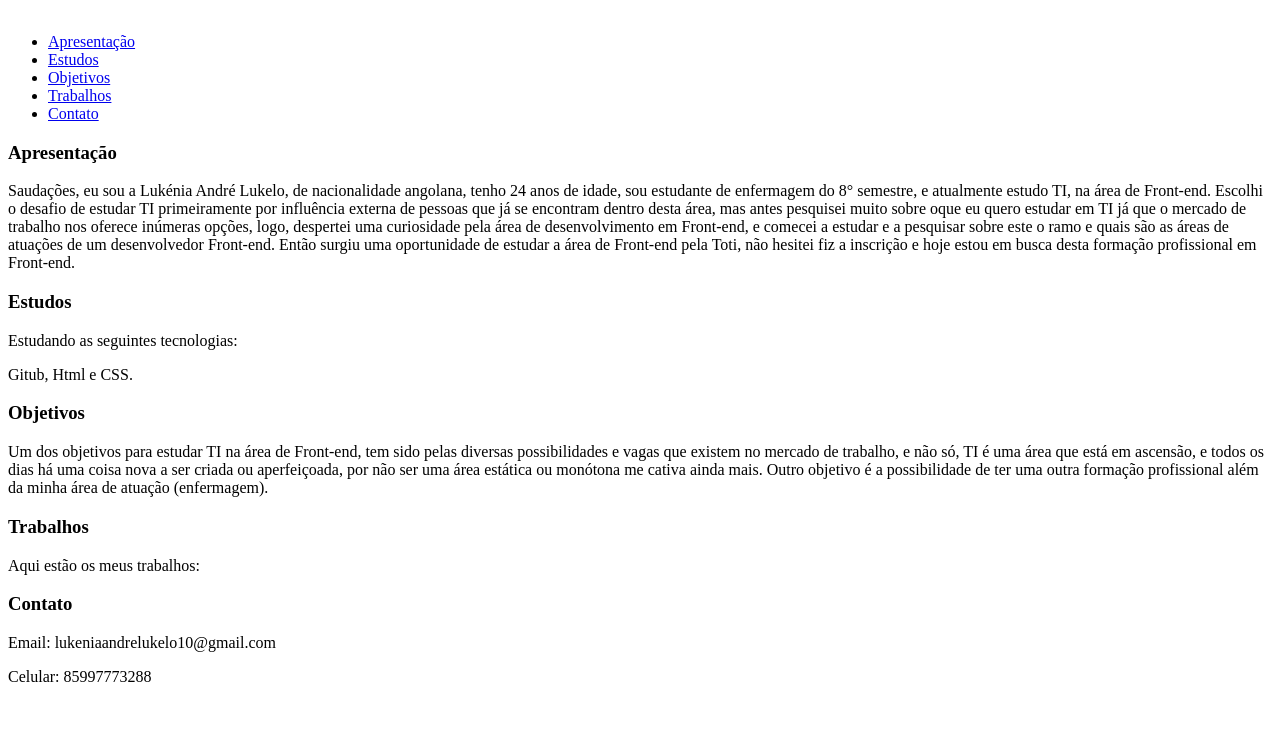
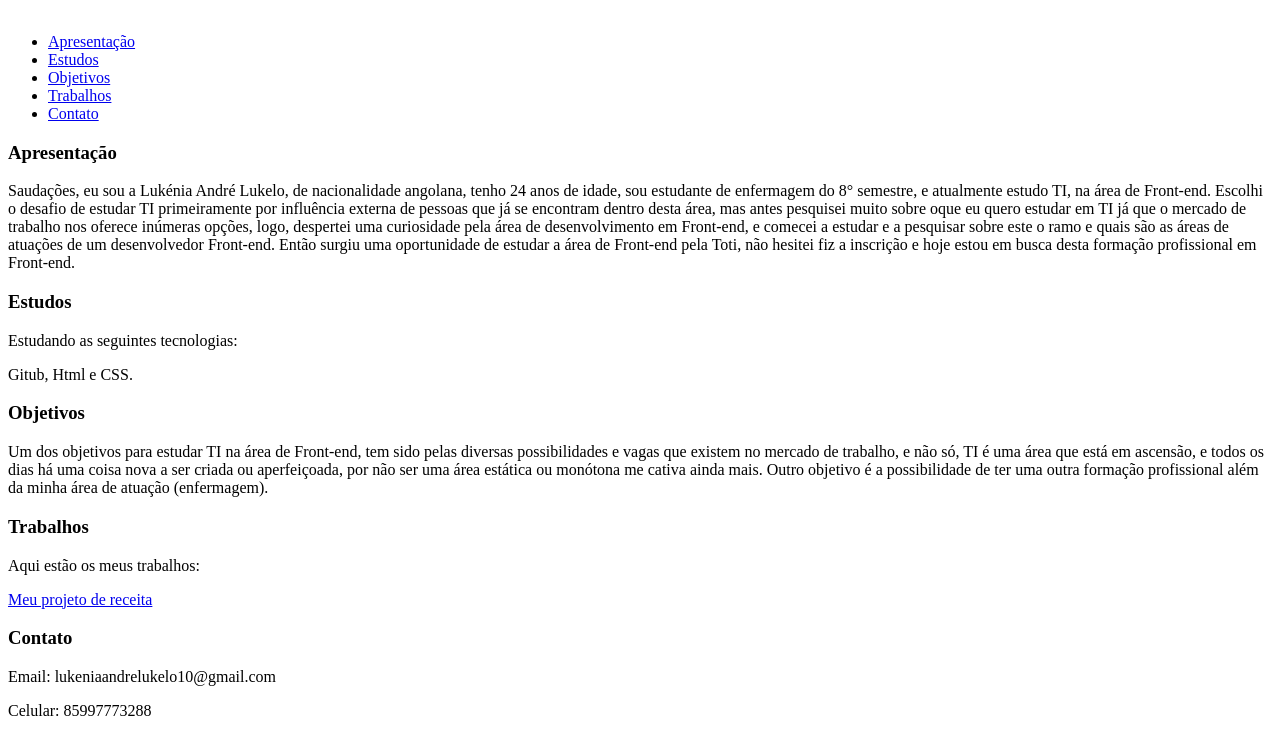
Before and after one commit to Lukeniallukelo/minha-apresenta-o-html-toti, a plain HTML site: page index.html in a window 1280 px wide. Shown: the part 68-804 px from the top of the page. Drawn offline with Linux system fonts and the light colour scheme.

Commit message:
adicionar link do meu trabalho

```diff
--- a/index.html
+++ b/index.html
@@ -60,7 +60,7 @@
                 <h3>Trabalhos</h3>
                 <p>Aqui estão os meus trabalhos:</p>
                 <p>
-                    <a href=""></a>
+                    <a href="https://lukeniallukelo.github.io/receita-html/" target="_blank">Meu projeto de receita</a>
                 </p>
             </div>
         </section>
```
